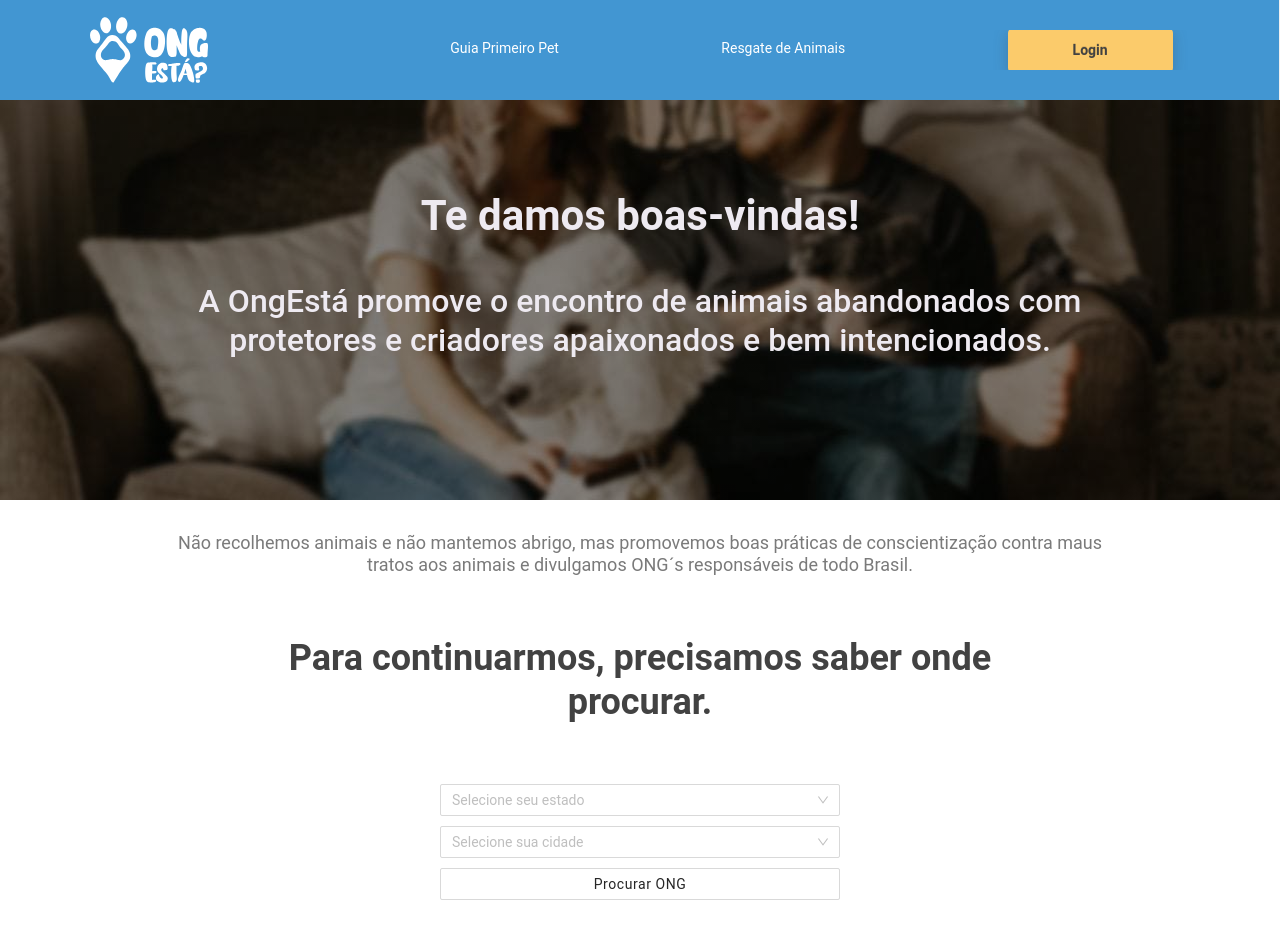
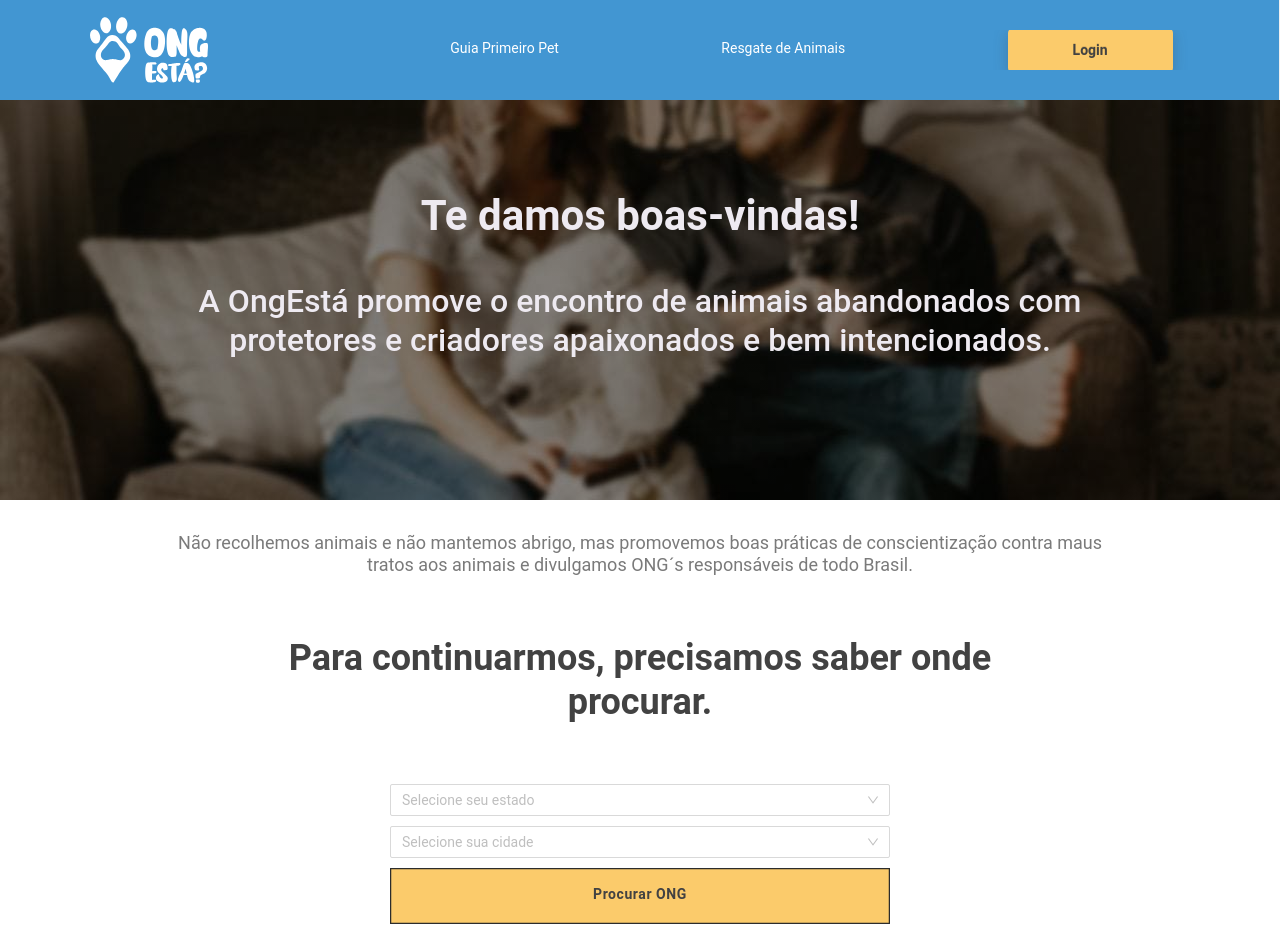
Before and after one commit to ariane011/ongesta, a React (Create React App) app: page / in a window 1280 px wide. Before the commit the page ends 900 px from the top, so only its background shows below. Built offline with nearby package versions, Linux system fonts and the light colour scheme; the HTML template or start-up script is replaced by a standard one.

Commit message:
Implementação do  botão pesquisar ongs

```diff
--- a/src/componentes/Form/BuscaOngs.js
+++ b/src/componentes/Form/BuscaOngs.js
@@ -1,6 +1,6 @@
 import React from "react";
-import { Button, Row, Select } from "antd";
-import { BtnPesquisar } from "./style.styled";
+import { Row, Select } from "antd";
+import { ContainerButton } from "./style.styled";
 
 const { Option } = Select;
 
@@ -14,7 +14,7 @@ export const BuscaOngs = () => {
       <Row justify="center">
         <Select
           showSearch
-          style={{ width: 400, marginBottom: 10 }}
+          style={{ width: 500, marginBottom: 10 }}
           placeholder="Selecione seu estado"
           onChange={onChange}
         >
@@ -25,7 +25,7 @@ export const BuscaOngs = () => {
       <Row justify="center">
         <Select
           showSearch
-          style={{ width: 400, marginBottom: 10 }}
+          style={{ width: 500, marginBottom: 10 }}
           placeholder="Selecione sua cidade"
           onChange={onChange}
         >
@@ -34,7 +34,14 @@ export const BuscaOngs = () => {
         </Select>
       </Row>
       <Row justify="center">
-        <BtnPesquisar className="btn" style={{ width: 400 }}>Procurar ONG</BtnPesquisar>
+        <ContainerButton>
+        <a href="/" class="btn btn-1">
+      <svg>
+        <rect x="0" y="0" fill="none" width="100%" height="100%"/>
+      </svg>
+      Procurar ONG
+    </a>
+          </ContainerButton>
       </Row>
     </div>
   );
--- a/src/componentes/Form/style.styled.js
+++ b/src/componentes/Form/style.styled.js
@@ -1,138 +1,72 @@
-import { Button } from "antd";
 import styled from "styled-components";
 
-export const BtnPesquisar = styled(Button)`
-  font-size: 1em;
-  line-height: 1em;
-  letter-spacing: 0.04em;
-  display: inline-block;
-  &--svg {
-    position: relative;
-    height: 42px;
-    width: 190px;
-    overflow: hidden;
-    border-radius: 21px;
+export const ContainerButton = styled.div`
+
+  a {
+    background: rgba($white, 0);
+    border-bottom: 0px solid;
+    color: $white;
+    line-height: 1.4;
+    padding: .25em;
+    text-decoration: none;
 
     &:hover {
-      .btn--svg__circle {
-        circle {
-          -webkit-transform: scale(0);
-          -moz-transform: scale(0);
-          -ms-transform: scale(0);
-          transform: scale(0);
-        }
-      }
-
-      .btn--svg__label {
-        color: #fff;
-      }
-
-      .btn--svg__border--left,
-      .btn--svg__border--right {
-        path {
-          stroke-dasharray: 61.8204345703125 61.8204345703125;
-          stroke-dashoffset: 0;
-          -webkit-transition-delay: 0.25s;
-          -webkit-transition-duration: 0.5s;
-          -webkit-transition-timing-function: ease-in-out;
-          -webkit-transition-property: stroke-dashoffset;
-          -moz-transition-delay: 0.25s;
-          -moz-transition-duration: 0.5s;
-          -moz-transition-timing-function: ease-in-out;
-          -moz-transition-property: stroke-dashoffset;
-          -ms-transition-delay: 0.25s;
-          -ms-transition-duration: 0.5s;
-          -ms-transition-timing-function: ease-in-out;
-          -ms-transition-property: stroke-dashoffset;
-          transition-delay: 0.25s;
-          transition-duration: 0.5s;
-          transition-timing-function: ease-in-out;
-          transition-property: stroke-dashoffset;
+      background: rgba($white, 1);
+      color: $red;
     }
   }
 }
 
-    &__label {
-      -webkit-font-smoothing: antialiased;
-      font-family: sans-serif;
-      font-weight: bold;
+.btn {
+  color: #424242;
+  font-style: normal;
+  font-weight: 600;
+  font-size: 14px;
   text-align: center;
-      color: black;
-      z-index: 3;
-      width: 100%;
-      -webkit-transition: color 0.5s ease-in-out;
-      -moz-transition: color 0.5s ease-in-out;
-      -ms-transition: color 0.5s ease-in-out;
-      transition: color 0.5s ease-in-out;
+  cursor: pointer;
+  font-family: 'Roboto', sans-serif;
+  line-height: 45px;
+  position: relative;
+  text-decoration: none;
+  letter-spacing: 0.04em;
+  display: inline-block;
+  background-color: #FBCB6B;
+  @media(min-width: 600px) {
+    margin: 0 1em 2em;
+  }
+  &:hover { text-decoration: none; }
 }
 
-    &__circle {
-      circle {
-        -webkit-transition: transform 0.5s ease-in-out;
-        -webkit-transform: scale(1.1);
-        -webkit-transform-origin: 50% 50%;
-        -moz-transition: transform 0.5s ease-in-out;
-        -moz-transform: scale(1.1);
-        -moz-transform-origin: 50% 50%;
-        -ms-transition: transform 0.5s ease-in-out;
-        -ms-transform: scale(1.1);
-        -ms-transform-origin: 50% 50%;
-        transition: transform 0.5s ease-in-out;
-        transform: scale(1.1);
-        transform-origin: 50% 50%;
+.btn-1 {
+  height: 56px;
+  width: 500px;
+  svg {
+    height: 56px;
+    left: 0;
+    position: absolute;
+    top: 0;
+    width: 100%;
+  }
+
+  rect {
+    fill: none;
+    stroke: #2c2d2c;
+    stroke-width: 2.5;
+    stroke-dasharray: 422, 0;
+    transition: all 0.35s linear;
   }
 }
 
-    &__border {
-      &--left,
-      &--right {
-        path {
-          stroke-dasharray: 61.8204345703125 61.8204345703125;
-          -webkit-transition-duration: 0s;
-          -webkit-transition-timing-function: ease-in-out;
-          -webkit-transition-property: stroke-dashoffset;
-          -webkit-transition-delay: 0.5s;
-          -moz-transition-duration: 0s;
-          -moz-transition-timing-function: ease-in-out;
-          -moz-transition-property: stroke-dashoffset;
-          -moz-transition-delay: 0.5s;
-          -ms-transition-duration: 0s;
-          -ms-transition-timing-function: ease-in-out;
-          -ms-transition-property: stroke-dashoffset;
-          -ms-transition-delay: 0.5s;
-          transition-duration: 0s;
-          transition-timing-function: ease-in-out;
-          transition-property: stroke-dashoffset;
-          transition-delay: 0.5s;
-        }
-      }
+.btn-1:hover {
+  background: rgba($red, 0);
+  font-weight: 700;
+  letter-spacing: 0.5px;
 
-      &--left {
-        path {
-          stroke-dashoffset: -61.8204345703125;
-        }
-      }
-
-      &--right {
-        path {
-          stroke-dashoffset: 61.8204345703125;
-        }
-      }
-    }
-
-    svg,
-    &__label {
-      position: absolute;
-      top: 50%;
-      left: 50%;
-      -webkit-transform: translate(-50%, -50%);
-      -webkit-transform-origin: 50% 50%;
-      -moz-transform: translate(-50%, -50%);
-      -moz-transform-origin: 50% 50%;
-      -ms-transform: translate(-50%, -50%);
-      -ms-transform-origin: 50% 50%;
-      transform: translate(-50%, -50%);
-      transform-origin: 50% 50%;
+  rect {
+    stroke-width: 3.5;
+    stroke-dasharray: 200, 690;
+    stroke-dashoffset: 200;
+    transition: all 1.35s cubic-bezier(0.5, 1.3, 0, 1);
   }
 }
 `;
--- a/src/componentes/Header/Header.styled.js
+++ b/src/componentes/Header/Header.styled.js
@@ -1,6 +1,6 @@
 import styled from "styled-components";
 
-export const Container = styled.div`
+export const Container = styled.span`
   img {
     width: 72%;
   }
```
Lines whose indentation alone changed are shown as unchanged.
